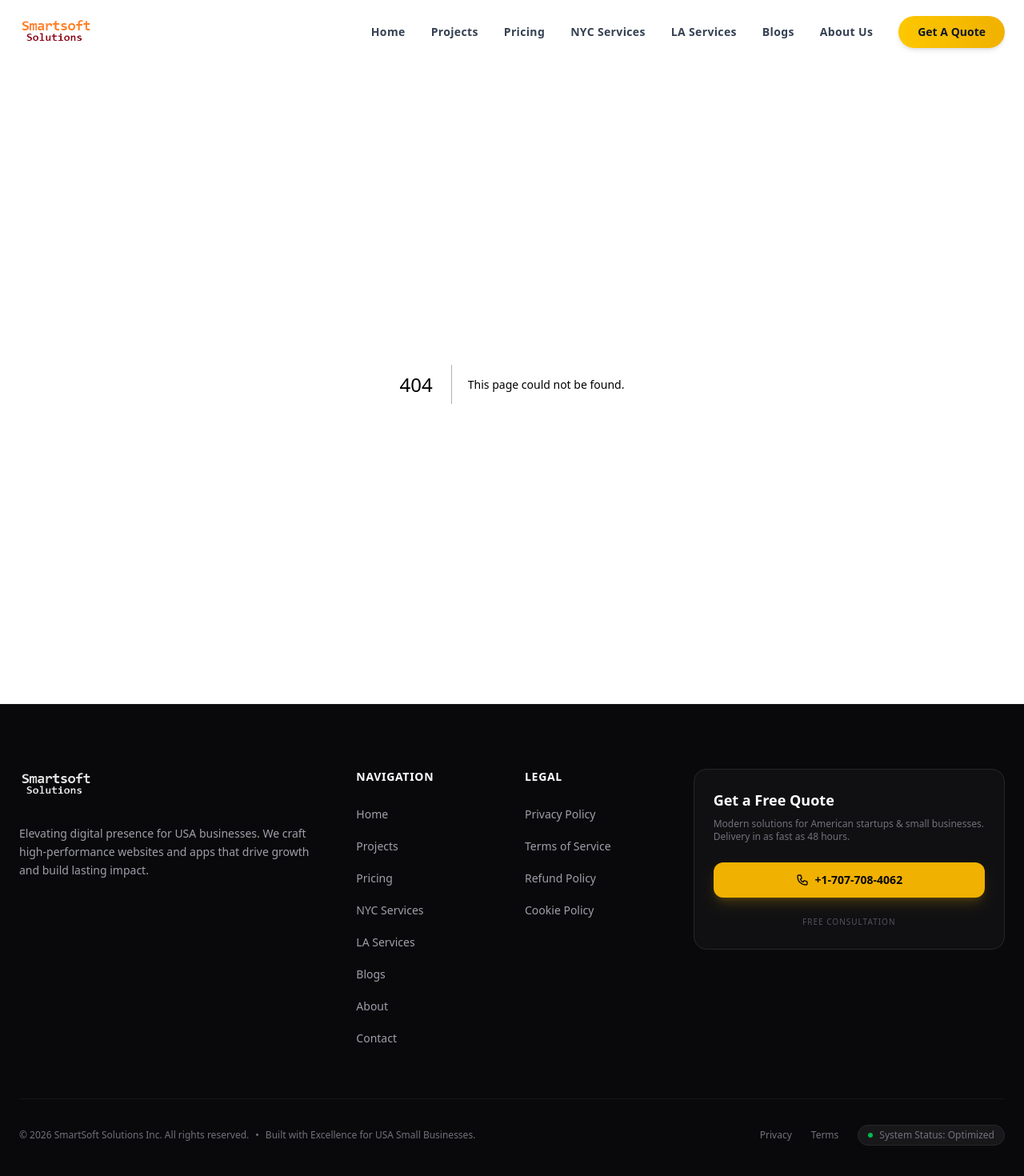
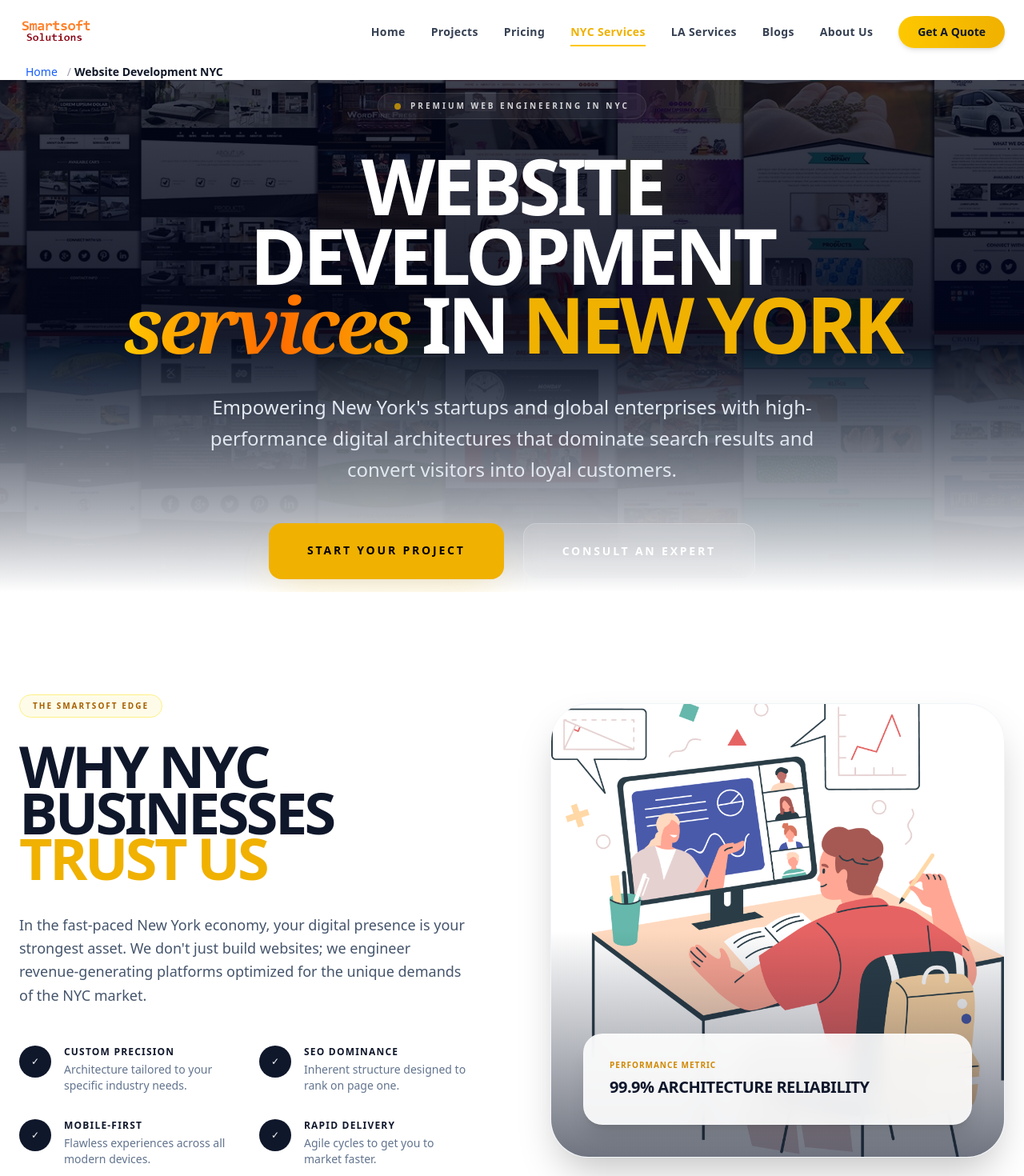
Before and after one commit to TarunGupta2602/smart-web, a Next.js app: page /website-development-new-york in a window 1280 px wide. Before the commit this address had no page. Shown: the top 1470 px of the page at 80% size. Built offline with nearby package versions, Linux system fonts and the light colour scheme.

Commit message:
minor changes

```diff
--- a/app/app-development-services-in-los-angeles/page.js
+++ b/app/app-development-los-angeles/page.js
@@ -3,7 +3,7 @@ import Breadcrumb from "../components/Breadcrumb";
 import { service, breadcrumbList, stringifySchema } from "@/lib/schema";
 
 const SITE_URL = 'https://www.smartsoftsolutions.org';
-const PAGE_URL = `${SITE_URL}/app-development-services-in-los-angeles`;
+const PAGE_URL = `${SITE_URL}/app-development-los-angeles`;
 
 export const metadata = {
     title: "App Development Services in Los Angeles | SmartSoft Solutions",
@@ -52,14 +52,12 @@ export default function AppServicePage() {
 
     const breadcrumbSchema = breadcrumbList([
         { name: 'Home', url: '/' },
-        { name: 'Services', url: '#' },
-        { name: 'App Development LA', url: '/app-development-services-in-los-angeles' }
+        { name: 'App Development LA', url: '/app-development-los-angeles' }
     ]);
 
     const breadcrumbItems = [
         { name: 'Home', url: '/' },
-        { name: 'Services', url: '/' },
-        { name: 'App Development LA', url: '/app-development-services-in-los-angeles' }
+        { name: 'App Development LA', url: '/app-development-los-angeles' }
     ];
 
     return (
--- a/app/components/footer.js
+++ b/app/components/footer.js
@@ -38,8 +38,8 @@ export default function Footer() {
                                 { name: 'Home', href: '/' },
                                 { name: 'Projects', href: '/projects' },
                                 { name: 'Pricing', href: '/pricing' },
-                                { name: 'NYC Services', href: '/website-development-services-in-new-york' },
-                                { name: 'LA Services', href: '/app-development-services-in-los-angeles' },
+                                { name: 'NYC Services', href: '/website-development-new-york' },
+                                { name: 'LA Services', href: '/app-development-los-angeles' },
                                 { name: 'Blogs', href: '/blog' },
                                 { name: 'About', href: '/about' },
                                 { name: 'Contact', href: '/contact' },
--- a/app/components/navbar.js
+++ b/app/components/navbar.js
@@ -27,8 +27,8 @@ export default function Navbar() {
         { name: "Home", href: "/" },
         { name: "Projects", href: "/projects" },
         { name: "Pricing", href: "/pricing" },
-        { name: "NYC Services", href: "/website-development-services-in-new-york" },
-        { name: "LA Services", href: "/app-development-services-in-los-angeles" },
+        { name: "NYC Services", href: "/website-development-new-york" },
+        { name: "LA Services", href: "/app-development-los-angeles" },
         { name: "Blogs", href: "/blog" },
         { name: "About Us", href: "/about" },
     ];
--- a/app/sitemap.js
+++ b/app/sitemap.js
@@ -13,8 +13,8 @@ export default async function sitemap() {
         { path: 'contact', priority: 0.8, changefreq: 'weekly' },
         { path: 'projects', priority: 0.8, changefreq: 'weekly' },
         { path: 'pricing', priority: 0.8, changefreq: 'weekly' },
-        { path: 'website-development-services-in-new-york', priority: 0.8, changefreq: 'weekly' },
-        { path: 'app-development-services-in-los-angeles', priority: 0.8, changefreq: 'weekly' },
+        { path: 'website-development-new-york', priority: 0.8, changefreq: 'weekly' },
+        { path: 'app-development-los-angeles', priority: 0.8, changefreq: 'weekly' },
 
         { path: 'blog', priority: 0.8, changefreq: 'weekly' },
         { path: 'privacy-policy', priority: 0.6, changefreq: 'yearly' },
--- a/app/website-development-services-in-new-york/page.js
+++ b/app/website-development-new-york/page.js
@@ -3,7 +3,7 @@ import Breadcrumb from "../components/Breadcrumb";
 import { service, breadcrumbList, stringifySchema } from "@/lib/schema";
 
 const SITE_URL = 'https://www.smartsoftsolutions.org';
-const PAGE_URL = `${SITE_URL}/website-development-services-in-new-york`;
+const PAGE_URL = `${SITE_URL}/website-development-new-york`;
 
 export const metadata = {
     title: "Website Development Services in New York City | SmartSoft Solutions",
@@ -52,14 +52,12 @@ export default function ServicePage() {
 
     const breadcrumbSchema = breadcrumbList([
         { name: 'Home', url: '/' },
-        { name: 'Services', url: '#' },
-        { name: 'Website Development NYC', url: '/website-development-services-in-new-york' }
+        { name: 'Website Development NYC', url: '/website-development-new-york' }
     ]);
 
     const breadcrumbItems = [
         { name: 'Home', url: '/' },
-        { name: 'Services', url: '/' },
-        { name: 'Website Development NYC', url: '/website-development-services-in-new-york' }
+        { name: 'Website Development NYC', url: '/website-development-new-york' }
     ];
 
     return (
```
Also changed, not shown: app/app-development-los-angeles/AppServiceContent.js (renamed from app/app-development-services-in-los-angeles/AppServiceContent.js), app/website-development-new-york/ServiceContent.js (renamed from app/website-development-services-in-new-york/ServiceContent.js).
